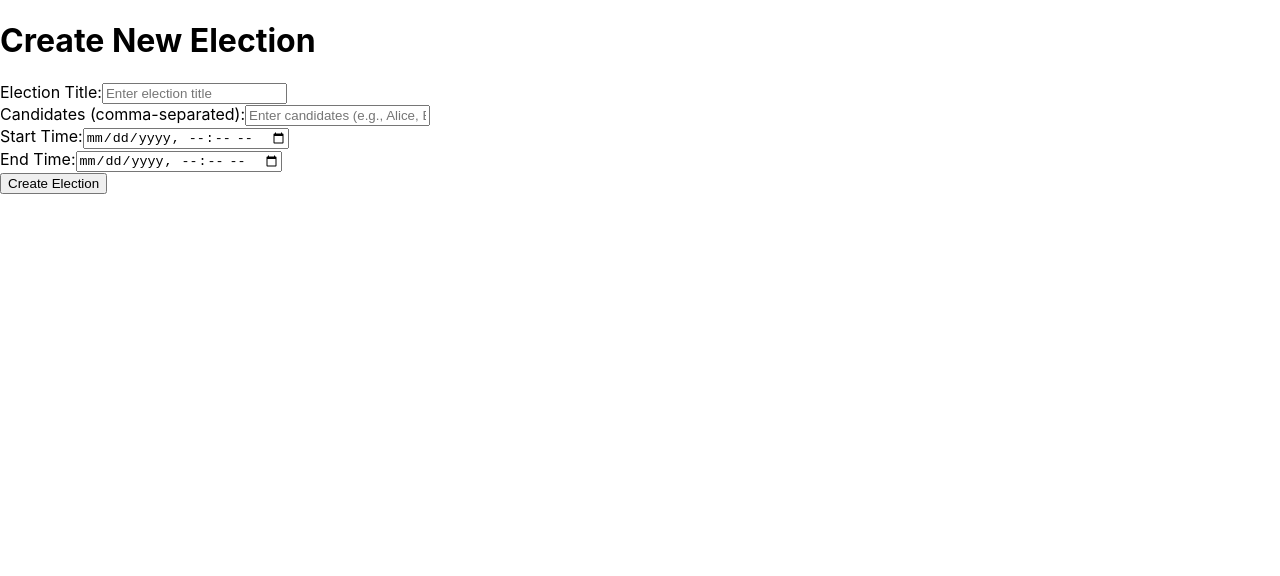
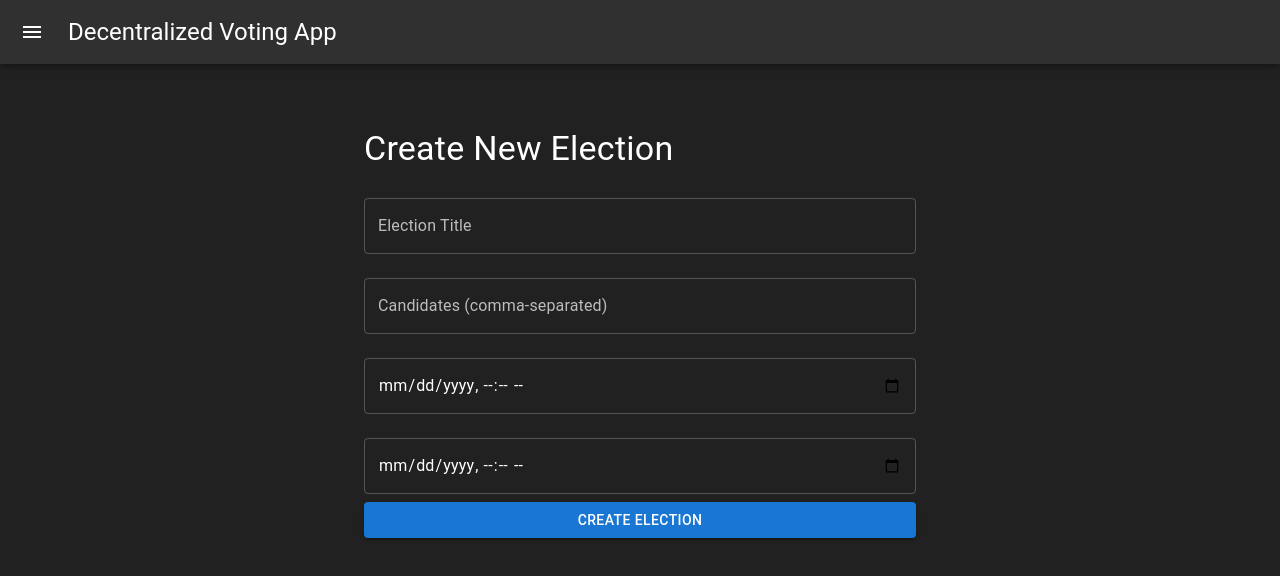
Before and after one commit to MohsinRehman12/decentralized-voting-app, a React (Create React App) app: page /create in a window 1280 px wide. Shown: the top 576 px of the page. Built offline with nearby package versions, Linux system fonts and the light colour scheme.

Commit message:
update UI and added searching

```diff
--- a/src/App.js
+++ b/src/App.js
@@ -1,19 +1,44 @@
 import React from "react";
 import { BrowserRouter as Router, Routes, Route } from "react-router-dom";
+import { createTheme, ThemeProvider } from "@mui/material/styles";
+import { CssBaseline, Box } from "@mui/material";
+import DashboardLayout from "./components/DashboardLayout"; // Custom layout with toolbar and sidebar
 import ElectionCards from "./components/ElectionCard";
 import VotingPage from "./pages/VotingPage";
 import Home from "./pages/Home";
 import CreateElection from "./components/CreateElection";
+
+// Define the theme
+const theme = createTheme({
+  palette: {
+    mode: "dark", // Switch to "light" if needed
+    primary: {
+      main: "#1976d2",
+    },
+    background: {
+      default: "#121212",
+      paper: "#1c1c1c",
+    },
+  },
+});
+
 function App() {
   return (
+    <ThemeProvider theme={theme}>
+      <CssBaseline />
+      <Router>
 
-        <Router>
+        <DashboardLayout>
+          <Box sx={{ flexGrow: 1, p: 3 }}>
             <Routes>
               <Route path="/" element={<ElectionCards />} />
               <Route path="/create" element={<CreateElection />} />
               <Route path="/election/:id" element={<VotingPage />} />
             </Routes>
+          </Box>
+        </DashboardLayout>
       </Router>
+    </ThemeProvider>
   );
 }
 
--- a/src/components/CreateElection.jsx
+++ b/src/components/CreateElection.jsx
@@ -1,6 +1,17 @@
 import React, { useState } from "react";
 import { ethers } from "ethers";
 import { VotingAddress, VotingAbi } from "../context/constant";
+import {
+    TextField,
+    Button,
+    Typography,
+    Box,
+    Alert,
+    Stack,
+    Container,
+    Grid2
+ } from "@mui/material";
+import { deepPurple, grey } from "@mui/material/colors";
 
 function CreateElection() {
     const [title, setTitle] = useState("");
@@ -15,14 +26,14 @@ function CreateElection() {
             setStatus("Creating election...");
             setError(null);
 
-            // Check if window.ethereum is available (MetaMask)
+            // Check if MetaMask is available
             if (typeof window.ethereum === "undefined") {
                 setError("MetaMask is not installed. Please install MetaMask and try again.");
                 setStatus("");
                 return;
             }
 
-            // Initialize Web3 provider using MetaMask
+            // Initialize Web3 provider
             const provider = new ethers.providers.Web3Provider(window.ethereum);
 
             // Request user to connect their account
@@ -64,54 +75,58 @@ function CreateElection() {
     };
 
     return (
-        <div>
-            <h1>Create New Election</h1>
-            {status && <p style={{ color: "green" }}>{status}</p>}
-            {error && <p style={{ color: "red" }}>{error}</p>}
-            <div>
-                <label>
-                    Election Title:
-                    <input
-                        type="text"
+        <Container maxWidth="sm" sx={{ mt: 5 }}>
+            <Typography variant="h4" gutterBottom>
+                Create New Election
+            </Typography>
+            {status && <Alert severity="success" sx={{ mb: 2 }}>{status}</Alert>}
+            {error && <Alert severity="error" sx={{ mb: 2 }}>{error}</Alert>}
+
+            <Box component="form">
+                <Grid2 spacing={3}>
+                    <TextField
+                        margin="normal"
+                        label="Election Title"
+                        fullWidth
                         value={title}
                         onChange={(e) => setTitle(e.target.value)}
                         placeholder="Enter election title"
                     />
-                </label>
-            </div>
-            <div>
-                <label>
-                    Candidates (comma-separated):
-                    <input
-                        type="text"
+                    <TextField
+
+                        margin="normal"
+                        label="Candidates (comma-separated)"
+                        fullWidth
                         value={candidates}
                         onChange={(e) => setCandidates(e.target.value)}
                         placeholder="Enter candidates (e.g., Alice, Bob, Charlie)"
                     />
-                </label>
-            </div>
-            <div>
-                <label>
-                    Start Time:
-                    <input
+                    <TextField
+                        margin="normal"
                         type="datetime-local"
+
+                        fullWidth
                         value={startTime}
                         onChange={(e) => setStartTime(e.target.value)}
                     />
-                </label>
-            </div>
-            <div>
-                <label>
-                    End Time:
-                    <input
+                    <TextField
+                        margin="normal"
                         type="datetime-local"
+                        fullWidth
                         value={endTime}
                         onChange={(e) => setEndTime(e.target.value)}
                     />
-                </label>
-            </div>
-            <button onClick={handleCreateElection}>Create Election</button>
-        </div>
+                    <Button
+                        variant="contained"
+                        color={ "primary"}
+                        fullWidth
+                        onClick={handleCreateElection}
+                    >
+                        Create Election
+                    </Button>
+                </Grid2>
+            </Box>
+        </Container>
     );
 }
 
--- /dev/null
+++ b/src/components/DashboardLayout.js
@@ -0,0 +1,115 @@
+import React, { useState } from "react";
+import { useNavigate } from "react-router-dom";
+import {
+  AppBar,
+  Toolbar,
+  IconButton,
+  Drawer,
+  List,
+  ListItem,
+  ListItemIcon,
+  ListItemText,
+  Typography,
+  Box,
+} from "@mui/material";
+import MenuIcon from "@mui/icons-material/Menu";
+import DashboardIcon from "@mui/icons-material/Dashboard";
+import AddBoxIcon from "@mui/icons-material/AddBox";
+
+
+const DashboardLayout = ({ children }) => {
+
+    // Define state for drawer
+    const [drawerOpen, setDrawerOpen] = useState(false);
+    const navigate = useNavigate();
+
+    // Function to toggle the drawer when user clicks it
+    const handleClick = () => {
+
+        setDrawerOpen(!drawerOpen);
+
+    };
+
+    // sidebar navigation items
+    const Sidebar_Navigation = [
+
+        { text: "Home", icon: <DashboardIcon />, path: "/" },
+        { text: "Create Election", icon: <AddBoxIcon />, path: "/create" },
+
+    ];
+
+    return (
+        <Box sx={{ display: "flex" }}>
+        {/* AppBar customized from MUI */}
+        <AppBar position="fixed" sx={{ zIndex: (theme) => theme.zIndex.drawer + 1 }}>
+            <Toolbar>
+            <IconButton
+                edge="start"
+                color="inherit"
+                aria-label="menu"
+                onClick={handleClick}
+                sx={{ marginRight: 2 }}
+            >
+
+                <MenuIcon />
+
+
+            </IconButton>
+
+            <Typography variant="h5" noWrap>
+
+                Decentralized Voting App
+
+            </Typography>
+
+            </Toolbar>
+        </AppBar>
+
+        {/* The drawer or sidebar component used form MUI toolpad Dashboard*/}
+        <Drawer
+            variant="persistent"
+            open={drawerOpen}
+            sx={
+                {
+                    width: "240px",
+                    flexShrink: 0,
+                    [`& .MuiDrawer-paper`]: { width: "240px", boxSizing: "border-box" },
+                }
+        }
+        >
+            <Toolbar />
+            <List>
+            {Sidebar_Navigation.map((item, index) => (
+                <ListItem
+                    button key={index}
+                    onClick={() => navigate(item.path)}
+                >
+                <ListItemIcon>{item.icon}</ListItemIcon>
+                <ListItemText primary={item.text} />
+                </ListItem>
+            ))}
+            </List>
+        </Drawer>
+
+        {/* Main content of pages to be stored under toolbar and exures that the drawer does not conflict */}
+        <Box
+            component="main"
+            sx={
+                {
+                    flexGrow: 1,
+                    backgroundColor: (theme) =>
+                        theme.palette.grey[900],
+                        minHeight: "100vh",
+                        marginLeft: drawerOpen ? `0px` : "-240px",
+                        transition: "margin-left 0.3s ease",
+                }
+            }
+        >
+            <Toolbar />
+            {children}
+        </Box>
+        </Box>
+    );
+};
+
+export default DashboardLayout;
--- a/src/components/ElectionCard.jsx
+++ b/src/components/ElectionCard.jsx
@@ -2,7 +2,7 @@ import React, { useEffect, useState } from "react";
 import { useNavigate } from "react-router-dom";
 import { ethers } from "ethers";
 import { VotingAddress, VotingAbi } from "../context/constant";
-import { Card, CardContent, Typography, Button, CircularProgress } from "@mui/material";
+import { Card, CardContent, Typography, CircularProgress, TextField } from "@mui/material";
 
 const gradients = [
     "linear-gradient(to right, #a8edea, #fed6e3)",
@@ -19,54 +19,72 @@ function ElectionCard() {
     const [error, setError] = useState(null);
     const [loading, setLoading] = useState(true);
     const navigate = useNavigate();
+    const [electionTitleSearch, setElectionTitleSearch] = useState("");
 
+
+
+    //initializeProvider function to initialize the provider, signer, and contract used by methods to interact with the smart contract.
     const initializeProvider = async () => {
         const provider = new ethers.providers.Web3Provider(window.ethereum);
-        await provider.send("eth_requestAccounts", []);  // Request account access
+        await provider.send("eth_requestAccounts", []);
         const signer = provider.getSigner();
         const contract = new ethers.Contract(VotingAddress, VotingAbi, signer);
 
         return { provider, signer, contract };
     };
 
+
+
+
     const fetchElections = async () => {
         try {
+
+            //get contract from provider and
             const { contract } = await initializeProvider();
             const electionCount = await contract.electionCount();
-            console.log("Total Elections:", electionCount.toString());
 
+            //variable array to store fetched elections
             const fetchedElections = [];
-            const currentTime = Math.floor(Date.now() / 1000); // Current time in UNIX timestamp (seconds)
+
+            //get current time in seconds
+            const currentTime = Math.floor(Date.now() / 1000);
+
 
             for (let i = 0; i < electionCount; i++) {
                 const election = await contract.getElection(i);
                 console.log(`Election ${i}:`, election);
 
-                // Calculate remaining time
+                //get the time left for a certain election
                 const remainingTime = election.endTime.toNumber() - currentTime;
 
+                //fetch the election details and store it in fetchedElections array
                 fetchedElections.push({
                     id: i,
                     title: election.title,
                     startTime: election.startTime.toString(),
                     endTime: election.endTime.toString(),
-                    remainingTime: remainingTime, // Calculate remaining time in seconds
+                    remainingTime: remainingTime,
                 });
             }
 
+            //set the fetched elections to the state
             setElections(fetchedElections);
-            setLoading(false);  // Stop loading when data is fetched
+
+            //stop the mui circular progress loading when the elections are fetched
+            setLoading(false);
         } catch (err) {
             console.error("Error fetching elections:", err);
             setError("Failed to load elections.");
-            setLoading(false);  // Stop loading if error occurs
+            setLoading(false);
         }
     };
 
+    //fetchElections each time the page is loaded
     useEffect(() => {
         fetchElections();
     }, []);
 
+    //when card is clicked, navigate to the election page
     const handleCardClick = (electionId) => {
         navigate(`/election/${electionId}`);
     };
@@ -80,13 +98,76 @@ function ElectionCard() {
         return date.toLocaleString();
     };
 
+    const searchElection = async () => {
+        try {
+            setLoading(true);
+            setError(null);
+
+            const { contract } = await initializeProvider();
+            const electionCount = await contract.electionCount();
+            const fetchedElections = [];
+
+            const currentTime = Math.floor(Date.now() / 1000);
+
+            for (let i = 0; i < electionCount; i++) {
+                const election = await contract.getElection(i);
+                console.log(`Election ${i}:`, election);
+
+                const remainingTime = election.endTime.toNumber() - currentTime;
+
+                if (election.title.toLowerCase().includes(electionTitleSearch.toLowerCase())) {
+                    fetchedElections.push({
+                        id: i,
+                        title: election.title,
+                        startTime: election.startTime.toString(),
+                        endTime: election.endTime.toString(),
+                        remainingTime: remainingTime,
+                    });
+                }
+            }
+
+            setElections(fetchedElections);
+            setLoading(false);
+        } catch (err) {
+            console.error("Error searching elections:", err);
+            setError("Failed to search elections.");
+            setLoading(false);
+        }
+    }
+
+    useEffect(() => {
+        searchElection();
+    }, [electionTitleSearch]);
+
+
+
     return (
+
+        //using mui templates for card design to display the fetched elections using mapping
+        <>
+        <TextField
+
+            type="text"
+            placeholder="Search election by title"
+            value={electionTitleSearch}
+            onChange={(e) => setElectionTitleSearch(e.target.value)}
+            style={{
+                width: "300px",
+                margin: "auto",
+                display: "flex",
+                justifyContent: "center",
+                marginTop: "auto" }}
+
+        />
+
         <div style={{ display: "flex", flexWrap: "wrap", gap: "20px", justifyContent: "center", marginTop: "20px" }}>
             {loading ? (
                 <CircularProgress style={{ margin: "auto" }} />
             ) : error ? (
                 <p style={{ color: "red" }}>{error}</p>
-            ) : (
+            ) :
+            (
+
                 elections.map((election) => (
                     <Card
                         key={election.id}
@@ -100,16 +181,17 @@ function ElectionCard() {
                         }}
                         onClick={() => handleCardClick(election.id)}
                     >
-                        {/* Gradient Header */}
+                        {/* set the background to a randomgradient */}
                         <div
                             style={{
                                 height: "100px",
                                 background: getRandomGradient(),
                                 borderTopLeftRadius: "8px",
                                 borderTopRightRadius: "8px",
+                                transition: "background 0.5s",
                             }}
                         ></div>
-                        {/* Card Content */}
+                        {/* display the actual content of the card istelf */}
                         <CardContent>
                             <Typography variant="h6" style={{ fontWeight: "bold" }}>
                                 {election.title}
@@ -130,6 +212,7 @@ function ElectionCard() {
                 ))
             )}
         </div>
+        </>
     );
 }
 
--- a/src/context/constant.js
+++ b/src/context/constant.js
@@ -1,4 +1,4 @@
-export const VotingAddress = "0x8A791620dd6260079BF849Dc5567aDC3F2FdC318"; // Replace with deployed address
+export const VotingAddress = "0x5FbDB2315678afecb367f032d93F642f64180aa3"; // Replace with deployed address
 export const VotingAbi = [
   {
     "inputs": [],
--- a/src/pages/Home.jsx
+++ b/src/pages/Home.jsx
@@ -1,107 +1,69 @@
-import { ethers } from 'ethers';
-import { VotingAddress, VotingAbi } from '../context/constant';
-import { useState, useEffect } from 'react';
-import { Button } from '@mui/material';
-import React from 'react'
-import { useParams } from "react-router-dom";
+import React from 'react';
+import { Box } from '@mui/material';
+import { createTheme } from '@mui/material/styles';
+import { AppProvider } from '@toolpad/core/AppProvider';
+import { useNavigate } from 'react-router-dom';
+import { DashboardLayout } from '@toolpad/core/DashboardLayout';
+import { NavLink } from 'react-router-dom';
+import ElectionCard from '../components/ElectionCard';
+import DashboardIcon from '@mui/icons-material/Dashboard';
+import AddBoxIcon from '@mui/icons-material/AddBox';
 
 const Home = () => {
-    const { id } = useParams();
-    const [candidates, setCandidates] = useState([]);
-    const [error, setError] = useState(null);
-    const [canVote, setCanVote] = useState(false);
-    const [electionStatus, setElectionStatus] = useState("");
-    const [signerAddress, setSignerAddress] = useState("");
-    const [hasVoted, setHasVoted] = useState(false);
-    const provider = new ethers.providers.Web3Provider(window.ethereum);
-    const signer = provider.getSigner();
-    const contract = new ethers.Contract(VotingAddress, VotingAbi, signer);
+  // Define Navigation Items
+  const navigate = useNavigate();
+  const handleNavigation = (segment) => {
+    navigate(segment);
+  };
+  const NAVIGATION = [
+    {
+      segment: '/',
+      title: 'Dashboard',
+      icon: <DashboardIcon />,
+    },
+    {
+      segment: '/create',
+      title: 'Create Election',
+      icon: <AddBoxIcon />,
+    },
+  ];
 
-    const fetchElectionDetails = async () => {
-        try {
-          const election = await contract.getElection(0); // Use the appropriate election ID
-          const currentTime = Math.floor(Date.now() / 1000);
+  // Define Theme
+  const demoTheme = createTheme({
+    cssVariables: {
+      colorSchemeSelector: 'data-toolpad-color-scheme',
+    },
+    colorSchemes: { dark: true },
+    breakpoints: {
+      values: {
+        xs: 0,
+        sm: 600,
+        md: 960,
+        lg: 1280,
+        xl: 1920,
+      },
+    },
+  });
 
-          console.log("Current time (UNIX timestamp):", currentTime);
-          console.log("Election start time (UNIX timestamp):", election.startTime.toString());
-          console.log("Election end time (UNIX timestamp):", election.endTime.toString());
+  return (
+    <AppProvider
+      theme={demoTheme}
+      navigation={
+        NAVIGATION.map((item) => ({
+          title: item.title,
+          icon: item.icon,
+          onClick: () => handleNavigation(item.segment),
 
-          if (currentTime < election.startTime.toNumber()) {
-            setElectionStatus("Election has not started yet.");
-            setCanVote(false);
-          } else if (currentTime > election.endTime.toNumber()) {
-            setElectionStatus("Election has ended.");
-            setCanVote(false);
-          } else {
-            setElectionStatus("Election is ongoing.");
-            setCanVote(true);
-          }
+        }))
+      }
+    >
+      <DashboardLayout>
+        <Box sx={{ p: 4 }}>
+          <ElectionCard />
+        </Box>
+      </DashboardLayout>
+    </AppProvider>
+  );
+};
 
-          setCandidates(election.candidates.map((candidate) => ({
-            name: candidate.name,
-            voteCount: candidate.voteCount.toString()
-          })));
-        } catch (err) {
-          console.error("Error fetching election details:", err);
-          setError("Failed to load election details.");
-        }
-      };
-
-      const vote = async (candidateIndex) => {
-        try {
-          const hasVoted = await contract.hasVoted(0, signerAddress);
-          if (hasVoted) {
-            setError("You have already voted in this election.");
-            setCanVote(false);
-            return;
-          }
-
-          if (candidateIndex < 0 || candidateIndex >= candidates.length) {
-            setError("Invalid candidate index.");
-            return;
-          }
-
-          const tx = await contract.vote(0, candidateIndex);
-          const receipt = await tx.wait();
-
-          console.log("Transaction Hash:", receipt.transactionHash);
-          setError("Successfully voted!");
-
-          fetchElectionDetails();  // Refresh election details after voting
-        } catch (err) {
-          console.error("Error during voting:", err);
-          setError("An unexpected error occurred. Please try again.");
-        }
-      };
-
-
-      return (
-        <div>
-          <h1>Election {id}</h1>
-          {error && <p style={{ color: "red" }}>{error}</p>}
-          <p>{electionStatus}</p>
-          {canVote ? (
-            <ul>
-              {candidates.map((candidate, index) => (
-                <li key={index}>
-                  {candidate.name}: {candidate.voteCount} votes
-                  <Button
-                    variant="contained"
-                    color="primary"
-                    onClick={() => vote(index)}
-                    style={{ marginLeft: "10px" }}
-                  >
-                    Vote
-                  </Button>
-                </li>
-              ))}
-            </ul>
-          ) : (
-            <p>You cannot vote in this election.</p>
-          )}
-        </div>
-      );
-
-}
-
-export default Home
+export default Home;
--- a/src/pages/VotingPage.jsx
+++ b/src/pages/VotingPage.jsx
@@ -16,13 +16,15 @@ function VotingPage() {
     const [hasVoted, setHasVoted] = useState(false);
     const [loading, setLoading] = useState(false);
 
-    // Initialize MetaMask
+
+
+    //check if metamask is installed and if not prompt the user to get it
     const initializeMetaMask = async () => {
         if (!window.ethereum) throw new Error("MetaMask is not installed. Please install MetaMask and try again.");
         await window.ethereum.request({ method: "eth_requestAccounts" });
         const account = window.ethereum.selectedAddress;
 
-        // Update address on account switch
+        //this listens for when the user switches an account on metamask
         window.ethereum.on("accountsChanged", (accounts) => {
             setSignerAddress(accounts[0]);
         });
@@ -30,7 +32,7 @@ function VotingPage() {
         return account;
     };
 
-    // Get contract using JsonRpcProvider and MetaMask account
+    // get the contract details using the abi and address from the solidity file
     const getVotingContract = (account) => {
         const signer = rpcProvider.getSigner(account);
         return new ethers.Contract(VotingAddress, VotingAbi, signer);
@@ -71,7 +73,6 @@ function VotingPage() {
             }
         } catch (err) {
             console.error("Error fetching election details:", err);
-            setError("Failed to load election details.");
         } finally {
             setLoading(false);
         }
@@ -119,7 +120,6 @@ function VotingPage() {
     return (
         <div>
             <h1>Election {id}</h1>
-            {error && <p style={{ color: "red" }}>{error}</p>}
             {loading ? (
                 <CircularProgress />
             ) : (
@@ -144,14 +144,7 @@ function VotingPage() {
                     ) : (
                         <p>{hasVoted ? "You have already voted." : "You cannot vote in this election."}</p>
                     )}
-                    <Button
-                        variant="contained"
-                        color="secondary"
-                        onClick={fetchElectionDetails}
-                        style={{ marginTop: "10px" }}
-                    >
-                        Refresh
-                    </Button>
+
                 </>
             )}
         </div>
```
Also changed, not shown: src/components/ElectionSearch.jsx (added, +18 -0 lines). Lines whose indentation alone changed are shown as unchanged.
